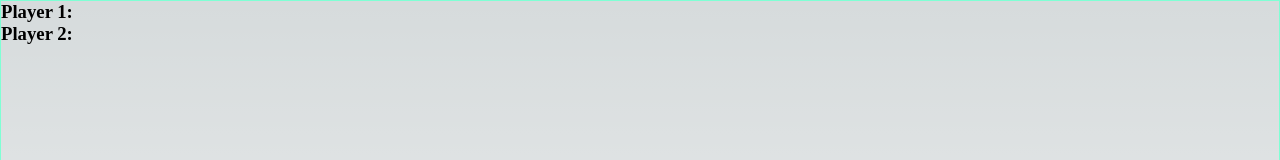
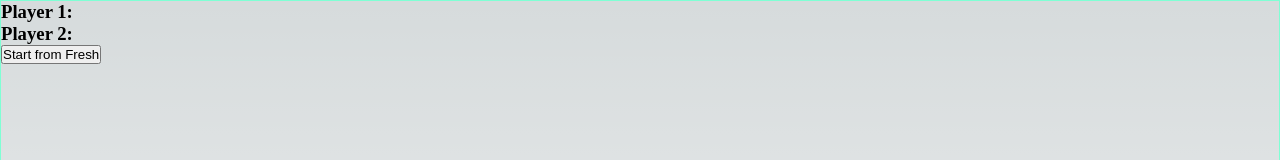
Before and after one commit to javidan-dot-com/game, a Next.js app: page /game in a window 1280 px wide. Shown: the top 160 px of the page. Built offline with nearby package versions, Linux system fonts and the light colour scheme.

Commit message:
build: start fresh for game page

```diff
--- a/components/player-info/player-info.tsx
+++ b/components/player-info/player-info.tsx
@@ -1,3 +1,6 @@
+import { CommonStoreContext } from "@/stores/common.store";
+import { useContext } from "react";
+
 export type TPlayerInfo = {
     player: string,
     playerName: string,
@@ -9,10 +12,14 @@ interface PlayerInfoProps {
 }
 
 const PlayerInfo = ({ players }: PlayerInfoProps) => {
+    const { startFresh } = useContext(CommonStoreContext);
+
     return (
         <div>
             <h3>Player 1: {players[0].playerName}</h3>
             <h3>Player 2: {players[1].playerName}</h3>
+
+            <button onClick={startFresh}>Start from Fresh</button>
         </div>
     )
 }
```
